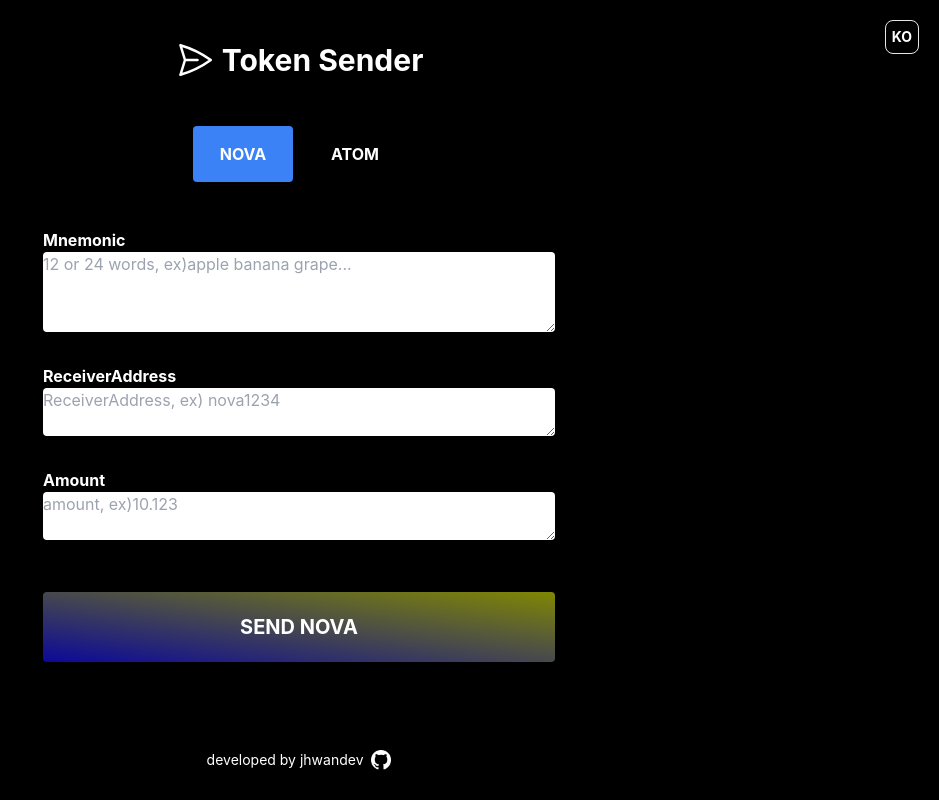
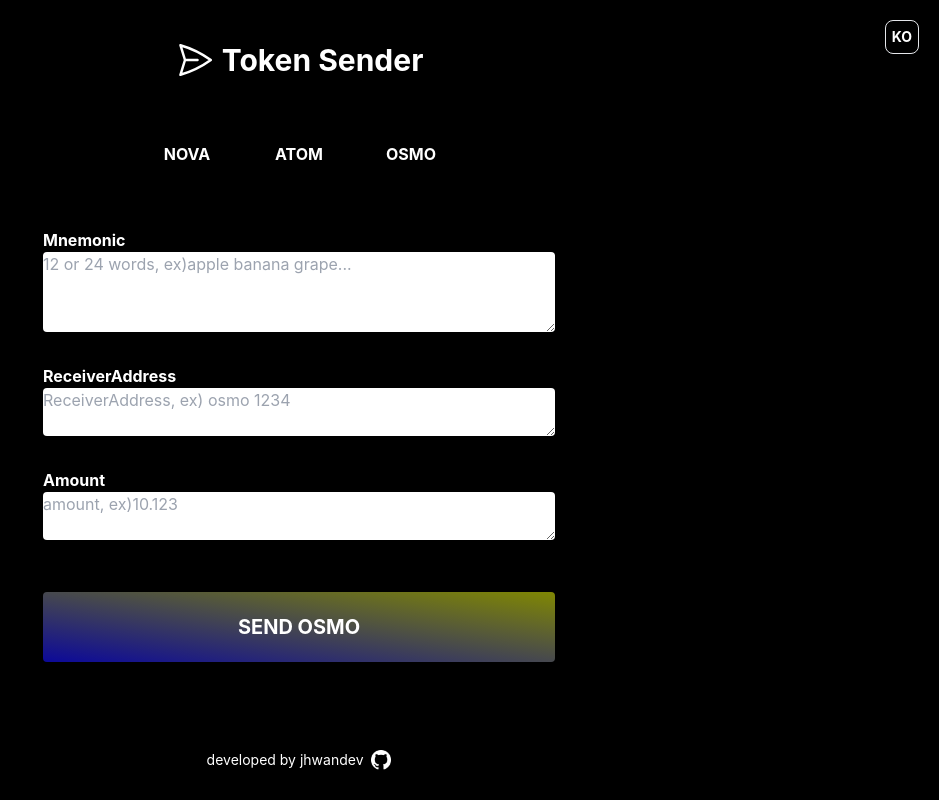
Before and after one commit to jhwandev/send-token-cosmjs, a React (Create React App) app: page /token/osmo in a window 1280 px wide. Before the commit this address led to /token/nova. Shown: the whole page, without its empty margins (341-1280 px from the left). Built offline with nearby package versions, Linux system fonts and the light colour scheme.

Commit message:
체인추가 - osmosis testnet

```diff
--- a/src/App.tsx
+++ b/src/App.tsx
@@ -8,6 +8,7 @@ function App() {
       <Route path="/" element={<Navigate to="/token/nova" />} />
       <Route path="/token/nova" element={<TokenSender network="nova" />} />
       <Route path="/token/atom" element={<TokenSender network="cosmos" />} />
+      <Route path="/token/osmo" element={<TokenSender network="osmosis" />} />
       <Route path="/*" element={<Navigate to="/token/nova" />} />
     </Routes>
   );
--- a/src/api/cosm.ts
+++ b/src/api/cosm.ts
@@ -10,7 +10,7 @@ import {
   SigningStargateClient,
 } from "@cosmjs/stargate";
 
-import { RPC_URL, DENOM } from "utils/const";
+import { RPC_URL, DENOM, PREFIX } from "utils/const";
 
 interface SystemError {
   code: string;
@@ -31,7 +31,7 @@ export const getSignerFromMnemonic = async (
   network: string
 ): Promise<OfflineDirectSigner> => {
   return DirectSecp256k1HdWallet.fromMnemonic(mnemonic, {
-    prefix: network,
+    prefix: PREFIX[network],
   });
 };
 
--- a/src/components/NavButtons.tsx
+++ b/src/components/NavButtons.tsx
@@ -26,22 +26,18 @@ function NavButtons({ networks }: { networks: string[] }) {
       <div className="flex justify-center">
         {networks.map((networkName, index) => {
           return (
-            <>
             <button
               key={index}
               onClick={() => {
                 onClickNetworkButton(networkName);
               }}
               className={
-                  "m-1.5 min-w-[100px] text-center hover:bg-blue-500 active:bg-blue-300 focus:outline-none focus:ring focus:ring-blue-300 py-4 text-white rounded font-bold " +
-                  (networkName === networkBtnActive
-                    ? "bg-blue-500 rounded"
-                    : "")
+                "m-1.5 min-w-[100px] text-center hover:bg-nav active:bg-nav-light focus:outline-none focus:ring focus:ring-nav-light py-4 text-white rounded font-bold " +
+                (networkName === networkBtnActive ? "bg-nav rounded" : "")
               }
             >
               {networkName.toUpperCase()}
             </button>
-            </>
           );
         })}
       </div>
--- a/src/pages/tokenSender.tsx
+++ b/src/pages/tokenSender.tsx
@@ -9,9 +9,8 @@ import {
   isValidAddressForChangeEvent,
   isValidMnemonicForChangeEvent,
 } from "utils/validator";
-import { TICKER } from "utils/const";
+import { PREFIX, TICKER } from "utils/const";
 import { useTranslation } from "react-i18next";
-import { useNavigate } from "react-router-dom";
 import NavButtons from "components/NavButtons";
 interface SystemError {
   code: string;
@@ -41,10 +40,6 @@ function TokenSender({ network }: { network: string }) {
   //i18n
   const { t } = useTranslation();
   const { mnemonicError, receiverAddressError, amountError } = errors;
-  const [networkBtnActive, setNetworkBtnActive] = useState<string | "">(
-    TICKER[network]
-  );
-  const navigate = useNavigate();
 
   useEffect(() => {
     setAmount("");
@@ -66,7 +61,7 @@ function TokenSender({ network }: { network: string }) {
    */
   useEffect(() => {
     isValidAmount(amount) === "" &&
-    isValidAddress(receiverAddress, network) === "" &&
+    isValidAddress(receiverAddress, PREFIX[network]) === "" &&
     isValidMnemonic(mnemonic) === ""
       ? setIsValid(true)
       : setIsValid(false);
@@ -140,7 +135,7 @@ function TokenSender({ network }: { network: string }) {
       return;
     }
     // 유효성 검사
-    isValidAddress(value, network) === ""
+    isValidAddress(value, PREFIX[network]) === ""
       ? setErrors({ ...errors, receiverAddressError: "" })
       : setErrors({
           ...errors,
@@ -207,85 +202,25 @@ function TokenSender({ network }: { network: string }) {
   };
 
   /**
-   * 버튼 클릭시 네트워크 변경
-   * @param token
-   */
-  const onClickNetworkButton = (token: string) => {
-    if (!isInputDataEmpty()) {
-      confirmAlert({
-        title: `${t("confirm.network.title")}`,
-        message: `${t("confirm.network.content")}`,
-        buttons: [
-          {
-            label: "Yes",
-            onClick: () => {
-              navigate("/token/" + token);
-              setNetworkBtnActive(token);
-            },
-          },
-          {
-            label: "No",
-            onClick: () => {},
-          },
-        ],
-      });
-      return;
-    } else {
-      navigate("/token/" + token);
-      setNetworkBtnActive(token);
-    }
-  };
-
-  /**
    * 빈값인지 확인
    * @returns
    */
-  const isInputDataEmpty = (): boolean => {
-    if (mnemonic === "" && receiverAddress === "" && amount === "") {
-      return true;
-    } else {
-      return false;
-    }
-  };
+  // const isInputDataEmpty = (): boolean => {
+  //   if (mnemonic === "" && receiverAddress === "" && amount === "") {
+  //     return true;
+  //   } else {
+  //     return false;
+  //   }
+  // };
   //상단바에 사용할 네트워크 목록
-  const networks = ["nova", "atom"];
+  const networks = ["nova", "atom", "osmo"];
 
   return (
     <div>
       <div className="flex w-[100%] min-h-[75vh] text-1xl text-white flex-col items-center">
+        {/* 상단네비바 */}
         <NavButtons networks={networks} />
-        {/* 코드 리팩토링 */}
-        {/* <div className="flex justify-center">
-
-          <button
-            onClick={() => {
-              onClickNetworkButton("nova");
-            }}
-            className={
-              "min-w-[100px] text-center hover:bg-gradient-to-bl from-nova-start to-nova-end active:from-nova-start-active active:to-nova-end-active focus:outline-none focus:ring focus:ring-blue-300 py-4 text-white rounded font-bold " +
-              ("nova" === networkBtnActive
-                ? "bg-gradient-to-bl from-nova-start to-nova-end rounded"
-                : "")
-            }
-          >
-            NOVA
-          </button>
-          <div className="w-3"></div>
-          <button
-            onClick={() => {
-              onClickNetworkButton("atom");
-            }}
-            className={
-              "min-w-[100px] text-center hover:bg-gradient-to-bl from-atom-start to-atom-end active:from-atom-start-active active:to-atom-end-active focus:outline-none focus:ring focus:ring-blue-300 py-4 text-white rounded font-bold " +
-              ("atom" === networkBtnActive
-                ? "bg-gradient-to-bl from-atom-start to-atom-end rounded"
-                : "")
-            }
-          >
-            ATOM
-          </button>
-        </div> */}
-
+        {/* textareas */}
         <span className="flex mt-10 w-[90%] max-w-lg font-bold">
           {t(`title.mnemonic`)}
         </span>
@@ -312,7 +247,9 @@ function TokenSender({ network }: { network: string }) {
             (receiverAddressError === "" ? "" : "border-2 border-rose-500")
           }
           value={receiverAddress}
-          placeholder={`${t("placeholder.receiverAddress")}${network}1234`}
+          placeholder={`${t("placeholder.receiverAddress")}${
+            PREFIX[network]
+          } 1234`}
           onChange={onChangeReciverAddress}
           onBlur={onBlurReceiverAddress}
         ></textarea>
--- a/src/utils/const.ts
+++ b/src/utils/const.ts
@@ -2,19 +2,29 @@ type ObjType = {
   [index: string]: string;
   nova: string;
   cosmos: string;
+  osmosis: string;
 };
 
 export const RPC_URL: ObjType = {
   nova: "wss://champagne-tendermint.dev-supernova.xyz",
-  cosmos: "wss://rpc.sentry-01.theta-testnet.polypore.xyz",
+  cosmos: "wss://champagne-cosmos-tendermint.dev-supernova.xyz",
+  osmosis: "wss://champagne-osmosis-tendermint.dev-supernova.xyz",
 };
 
 export const DENOM: ObjType = {
   nova: "unova",
   cosmos: "uatom",
+  osmosis: "uosmo",
 };
 
 export const TICKER: ObjType = {
   nova: "nova",
   cosmos: "atom",
+  osmosis: "osmo",
 };
+
+export const PREFIX: ObjType = {
+  nova: "nova",
+  cosmos: "cosmos",
+  osmosis: "osmo",
+};
--- a/tailwind.config.js
+++ b/tailwind.config.js
@@ -12,6 +12,10 @@ module.exports = {
         "atom-end": "#b202e3",
         "atom-start-active": "#49a2ab",
         "atom-end-active": "#62017d",
+
+        nav: "#2e3148",
+        "nav-deep": "#1b1e36",
+        "nav-light": "#6f7390",
       },
     },
   },
```
Lines whose indentation alone changed are shown as unchanged.
